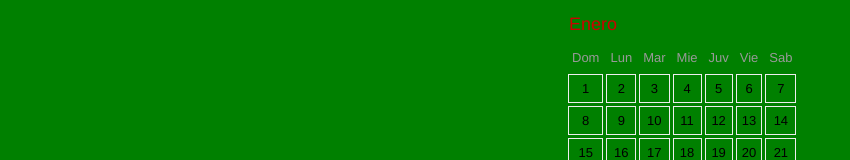
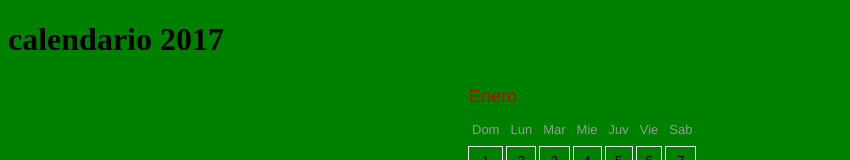
Before and after one commit to JuanNavarroJ/calendario-devcode, a plain HTML site: page index.html in a window 1280 px wide. Shown: the top 160 px of the page, without its empty margins (0-850 px from the left). Drawn offline with Linux system fonts and the light colour scheme.

Commit message:
añade nuevo encabezado

```diff
--- a/index.html
+++ b/index.html
@@ -6,6 +6,7 @@
     <link rel="stylesheet" href="styles.css">
   </head>
   <body>
+    <h1> calendario 2017</h1>
     <script src="main.js" defer charset="utf-8"></script>
   </body>
 </html>
```
